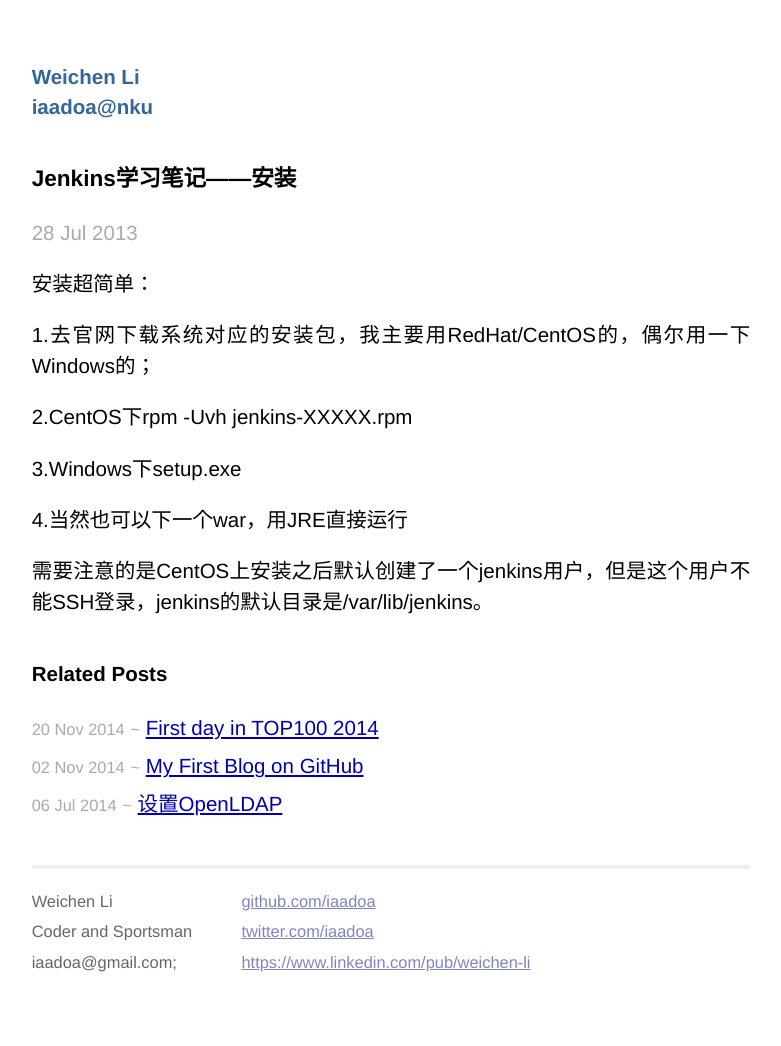
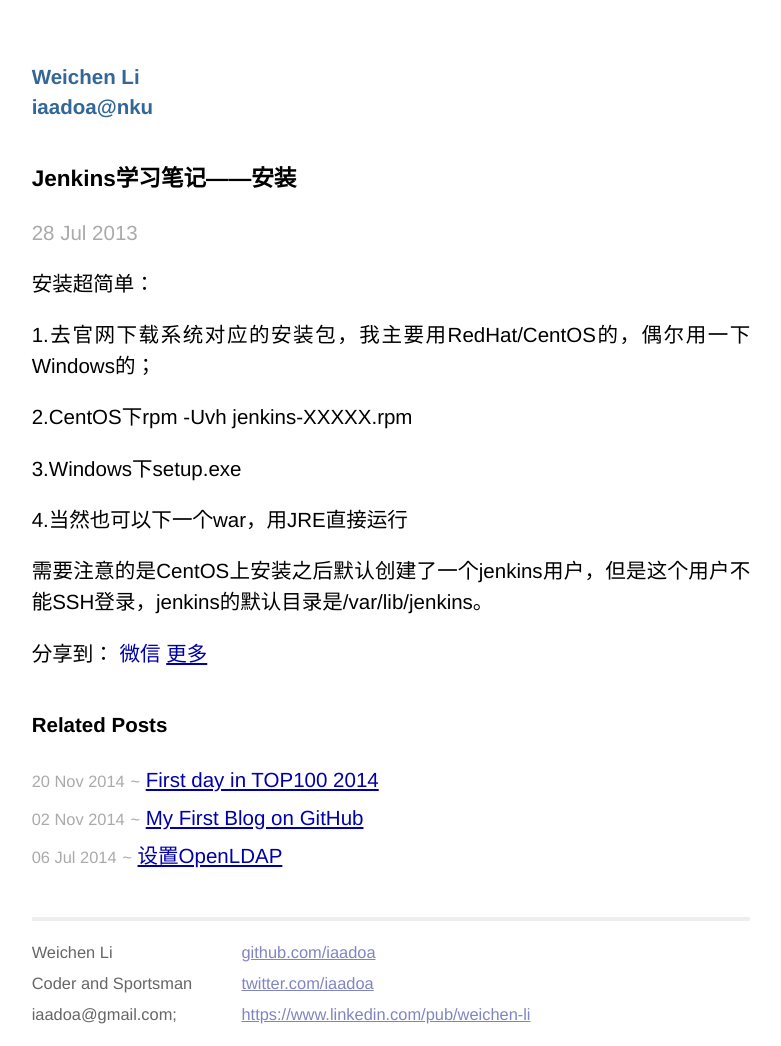
Before and after one commit to iaadoa/iaadoa.github.io, a Jekyll site: the page built from _posts/2013-07-28-install-jenkins.md, in a window 1280 px wide. Shown: the whole page, without its empty margins (249-1030 px from the left). Built offline with Jekyll 4.4.1, drawn with Linux system fonts in a browser that asks for light colours; comment, search, counter and statistics services are not loaded; before the commit the page ends 994 px from its top, so only the background shows below that.

Commit message:
Add share button
Add share js from JiaThis

```diff
--- a/_layouts/post.html
+++ b/_layouts/post.html
@@ -6,11 +6,13 @@ layout: default
 	<p class="meta">{{ page.date | date_to_string }}</p>
 	{{ content }}
 
-    <script type="text/javascript" src="https://apis.google.com/js/plusone.js"></script>
-    <g:plusone></g:plusone>
-
+        <span class="jiathis_txt">分享到：</span>
+        <a class="jiathis_button_weixin">微信</a>
+        <a href="http://www.jiathis.com/share"  class="jiathis jiathis_txt jiathis_separator jtico jtico_jiathis" target="_blank">更多</a>
+        <a class="jiathis_counter_style"></a>
+        <script type="text/javascript" src="http://v3.jiathis.com/code/jia.js?uid=1" charset="utf-8"></script>
 </div>
-
+<!-- JiaThis Button END -->
 
 {% if site.related_posts != empty %}
 <div id="related">
```
